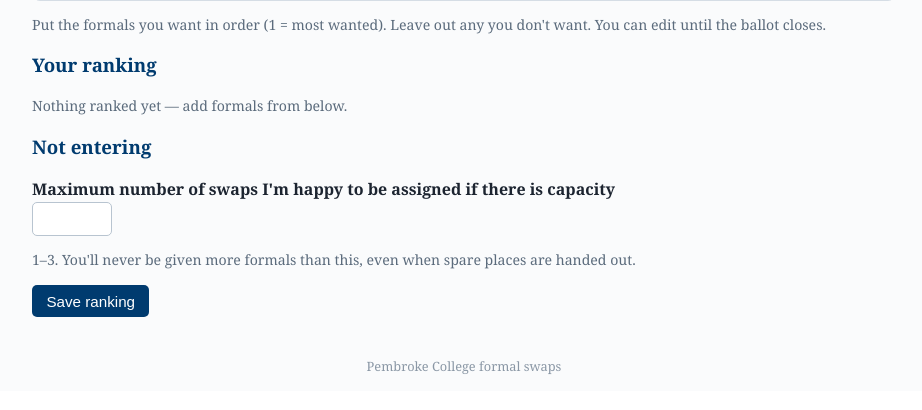
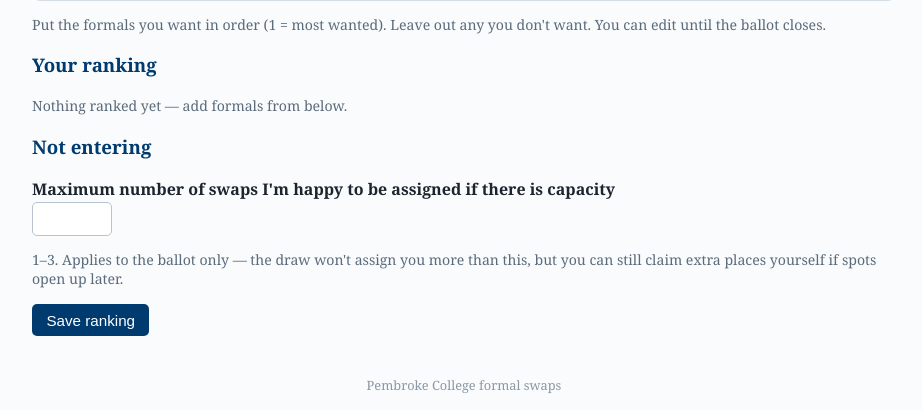
Before and after one commit to Patrick-Gibbs/pembroke-formal-swaps, a Flask app: template swaps/templates/rank.html in a window 1280 px wide. Shown: the part 411-821 px from the top of the page, without its empty margins (176-1098 px from the left). Before the commit the page ends 786 px from the top, so only its background shows below. Run offline with Flask 3, Linux system fonts and the light colour scheme; the template is opened without the code that fills it, so the values that code supplies are empty; data comes from the database, SQL or seed files in the repository; parts of the project's set-up code (start-up, migrations or seed data) failed here and were passed over.

Commit message:
Max-swaps cap applies to the ballot only, not to later claims

```diff
--- a/swaps/templates/rank.html
+++ b/swaps/templates/rank.html
@@ -89,9 +89,10 @@ you don't want. You can edit until the ballot closes{% if ballot_closes %}
   there is capacity</label>
   <input type="number" id="max_places" name="max_places" min="1" max="3" step="1"
          value="{{ max_places }}" style="max-width:5rem">
-  <p class="muted">1–3. You'll never be given more formals than this, even when
-  spare places are handed out{% if group_size > 1 %} — for your group, the
-  smallest member limit applies{% endif %}.</p>
+  <p class="muted">1–3. Applies to the ballot only — the draw won't assign you
+  more than this, but you can still claim extra places yourself if spots open
+  up later{% if group_size > 1 %}. For your group, the smallest member limit
+  applies{% endif %}.</p>
   <p><button>Save ranking</button></p>
 </form>
 {% endif %}
```
Also changed, not shown: swaps/services.py (+6 -11 lines).
